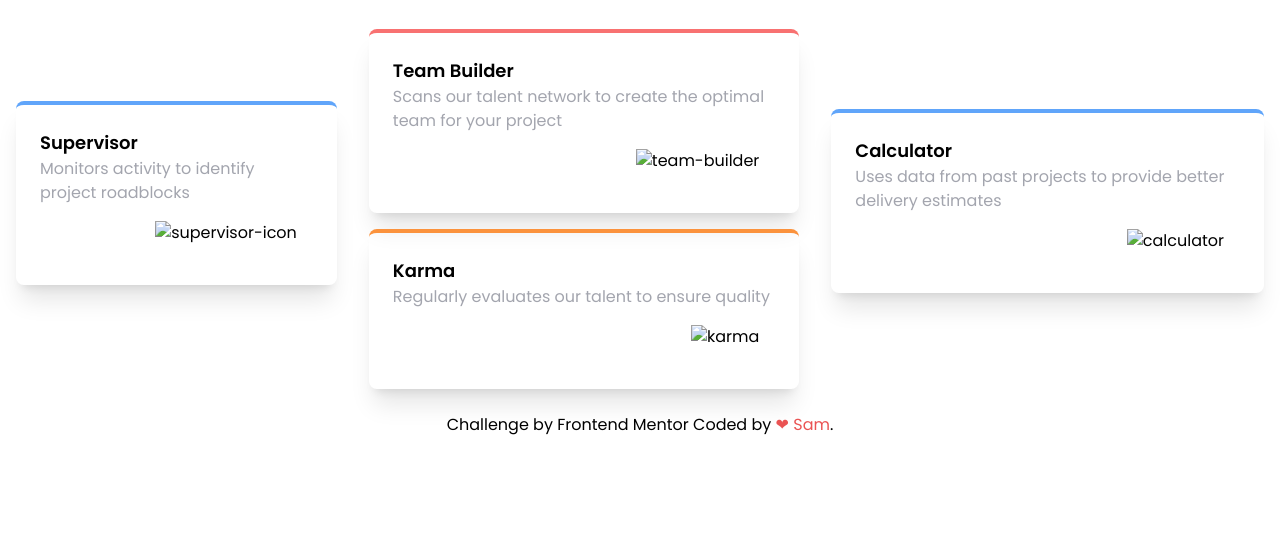
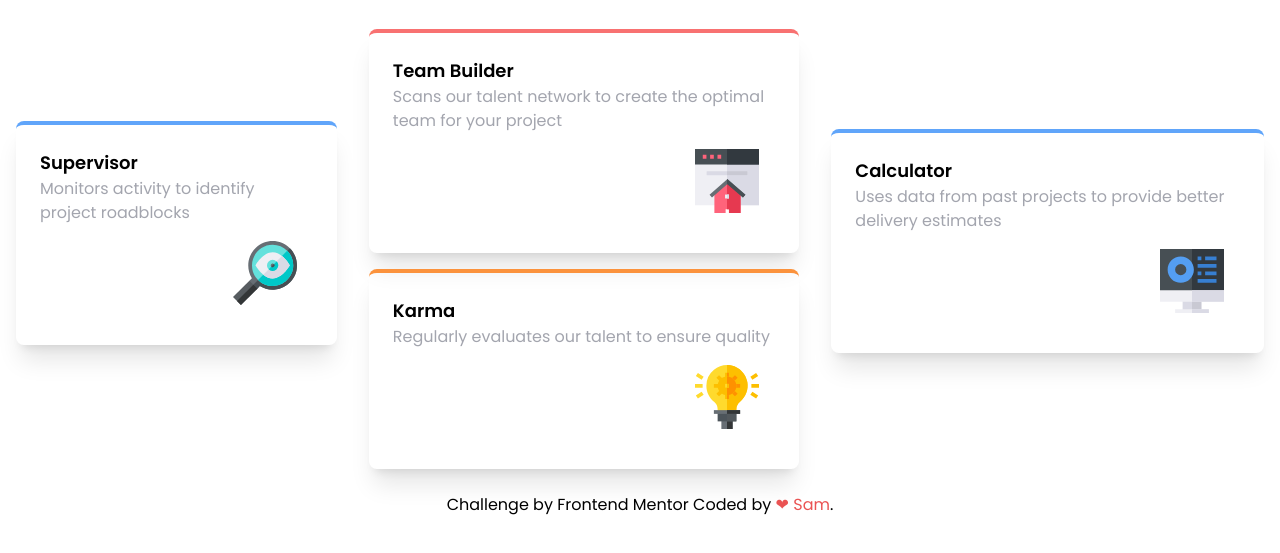
Before and after one commit to 21bowler/four-card-feature-with-tailwind, a website: page index.html in a window 1280 px wide. Shown: the part 187-740 px from the top of the page. Drawn offline with Linux system fonts and the light colour scheme; the site is published under a folder, as on GitHub Pages, so addresses that start at the root find nothing.

Commit message:
fixed :bulb: image links

```diff
--- a/index.html
+++ b/index.html
@@ -36,7 +36,7 @@
         <h3 class="text-lg font-semibold">Supervisor</h3>
         <p class="text-GrayishBlue">Monitors activity to identify project roadblocks</p>
         <div class="float-right p-4">
-          <img src="/images/icon-supervisor.svg" alt="supervisor-icon">
+          <img src="./images/icon-supervisor.svg" alt="supervisor-icon">
         </div>
       </div>
       <!-- 🚀 This is the second box  -->
@@ -45,14 +45,14 @@
           <h3 class="text-lg font-semibold">Team Builder</h3>
           <p class="text-GrayishBlue">Scans our talent network to create the optimal team for your project</p>
           <div class="flex justify-end p-4">
-            <img src="/images/icon-team-builder.svg"  alt="team-builder">
+            <img src="./images/icon-team-builder.svg"  alt="team-builder">
           </div>
         </div>
         <div class="border-t-4 border-orange-400 rounded-lg p-6 m-4 shadow-xl">
           <h3 class="text-lg font-semibold">Karma</h3>
           <p class="text-GrayishBlue">Regularly evaluates our talent to ensure quality</p>
           <div class="flex justify-end p-4">
-            <img src="/images/icon-karma.svg" alt="karma">
+            <img src="./images/icon-karma.svg" alt="karma">
           </div>
         </div>
       </div>
@@ -61,7 +61,7 @@
         <h3 class="text-lg font-semibold">Calculator</h3>
         <p class="text-GrayishBlue">Uses data from past projects to provide better delivery estimates</p>
         <div class="float-right p-4">
-          <img src="/images/icon-calculator.svg" alt="calculator">
+          <img src="./images/icon-calculator.svg" alt="calculator">
         </div>
       </div>
 
```
